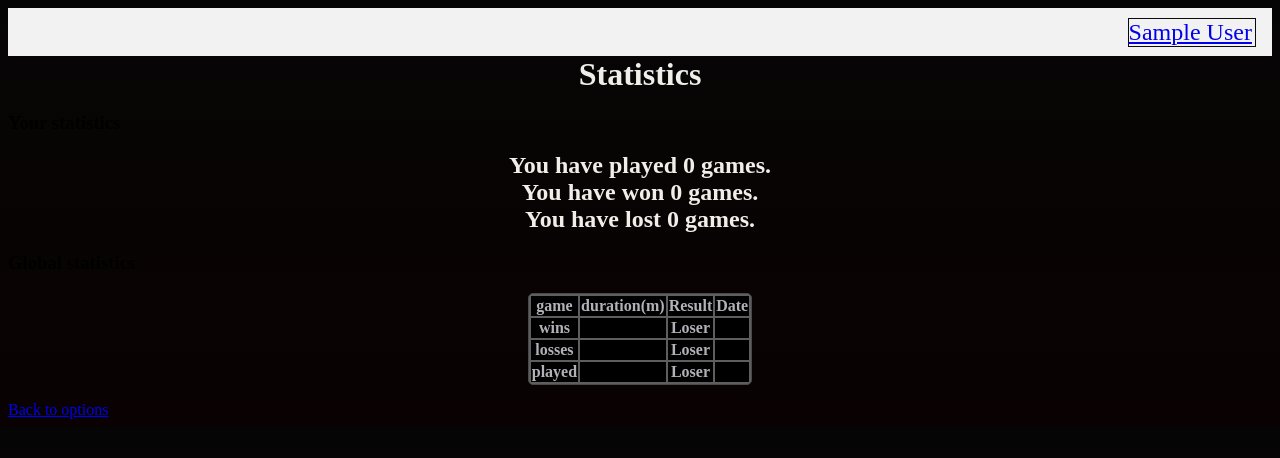
After one commit to enzof10/Tp-python-2022, a Flask app: page /statistics in a window 1280 px wide. The commit adds this page. Shown: the top 458 px of the page. Run offline with Flask 2, Linux system fonts and the light colour scheme; the visitor is signed in with stand-in values (Sample User, id 1); data that the repository does not hold is empty.

Commit message:
add statistics by current user

```diff
--- a/app/app.py
+++ b/app/app.py
@@ -13,6 +13,7 @@ from flask_sqlalchemy import SQLAlchemy
 from utils.db import db
 from models.user import User
 from models.game import Game
+from models.plays import Play_number
 
 app = Flask(__name__)
 
@@ -81,7 +82,7 @@ def login():
 def ramdomGame():
     randoms = []
     for i in range(5):
-        randoms.append(random.randint(0, 60))
+        randoms.append(random.randint(0, 50))
     return randoms
 
 
@@ -93,6 +94,7 @@ def options():
     return render_template('options.html')
 
 
+
 @app.route('/game', methods=['GET', 'POST'])
 def game():
     clase = ["", "", "", "", ""]
@@ -100,6 +102,7 @@ def game():
     if request.method == 'POST':
         userNumbersSave = []
         corrects = 0
+        print(session['numbers'])
         for positionUserNumber in userNumbers.keys():
             userNumbersSave.append(userNumbers[positionUserNumber])
             for positionRandom in range(len(session['numbers'])):
@@ -137,12 +140,73 @@ def game():
             game.attemps = session['attempts']
             game.is_winner = session['isWinner'] == "true"
             db.session.commit()
+        # game_id, attemp, is_winner, numbers , date
+        playNumber = Play_number(session["idGame"], session["attempts"], session["isWinner"] == 'true', str(session["userNumbers"]), datetime.now())
+        db.session.add(playNumber)
+        db.session.commit()
         return render_template('game.html', clase=clase)
     else:
         session["attempts"] = 0
         session["isWinner"] = "false"
         session["startGame"] = datetime.now()
+        session["idGame"] = 0
+        randoms = ramdomGame()
+        print(randoms)
+        session['numbers'] = randoms
         return render_template('game.html', clase=clase)
+
+def getAllGamesByUser(id):
+    games = Game.query.filter_by(user_id=id).all()
+    return games
+
+def getAllPlaysByUser(id):
+    plays = Play_number.query.filter_by(user_id=id).all()
+    return plays
+
+def getAllPlaysByGame(id):
+    plays = Play_number.query.filter_by(game_id=id).all()
+    return plays
+
+def getStatistics(id):
+    games = getAllGamesByUser(id)
+    gamesWon = 0
+    gamesLost = 0
+    gamesDuration = 0
+    gamesAttempts = 0
+    for game in games:
+        if game.is_winner:
+            gamesWon = gamesWon + 1
+        else:
+            gamesLost = gamesLost + 1
+        gamesDuration = gamesDuration + game.duration
+        gamesAttempts = gamesAttempts + game.attemps
+    return gamesWon, gamesLost, gamesDuration, gamesAttempts
+
+
+@app.route('/statistics')
+def statistics():
+    statisticsCurrentByUser = {}
+    wins = 0
+    losses = 0
+    played = 0
+    gamesCurrentUser = Game.query.filter_by(user_id=session['id']).all()
+    for game in gamesCurrentUser:
+        played = played + 1
+        if game.is_winner:
+            wins = wins + 1
+        else:
+            losses = losses + 1
+        statisticsCurrentByUser[game.id] = {}
+        statisticsCurrentByUser[game.id]["attempts"] = game.attemps
+        statisticsCurrentByUser[game.id]["duration"] = game.duration
+        statisticsCurrentByUser[game.id]["is_winner"] = game.is_winner
+        statisticsCurrentByUser[game.id]["date"] = game.start
+    statisticsCurrentByUser["wins"] = wins
+    statisticsCurrentByUser["losses"] = losses
+    statisticsCurrentByUser["played"] = played
+
+
+    return render_template('statistics.html', statisticsCurrentByUser=statisticsCurrentByUser)
 
 
 def queryString():
--- /dev/null
+++ b/app/static/css/statistics.css
@@ -0,0 +1,68 @@
+body{
+    background: #0F0E0E;
+
+    background: linear-gradient(to bottom, #060505 0%, #0a0202 100%);
+}
+h1, h2{
+    font-size: 2em;
+    margin: 0 auto;
+    font-weight: bold;
+    color: #F1EEE9;
+    text-align: center;
+}
+
+p{
+    font-size: 1.5em;
+    margin: 0 auto;
+    font-weight: bold;
+    color: #F1EEE9;
+    text-align: center;
+}
+
+nav{
+    width: 100%;
+    height: 3rem;
+    background-color: #f2f2f3;
+    display: flex;
+    align-items: center;
+    justify-content:right;
+
+}
+.login{
+    margin-right: 1rem;
+    margin-left: 1rem;
+    font-size: 1.5rem;
+    text-decoration: none;
+    color: #191254;
+    border: 1px solid rgb(11, 11, 11);
+    transition: all 0.5s ease-in-out;
+    width: 10%;
+
+}
+.login:hover{
+    background-color: #000000;
+    color: #F1EEE9;
+    border: #73777B 1px solid;
+}
+
+table{
+    max-width: 80%;
+    border: 1px solid rgb(73, 73, 73);
+    border-radius: 5px;
+    background-color: #5f5e5e;
+    margin: 1rem auto;
+    font-size: 1em;
+    text-align: center;
+    color: #b9b8c0;
+    font-weight: bold;
+}
+tr{
+    border: 1px solid rgb(73, 73, 73);
+    border-radius: 5px;
+    background-color: #000000;
+    margin: 1rem auto;
+    font-size: 1em;
+    text-align: center;
+    color: #b1b1b8;
+    font-weight: bold;
+}
--- a/app/templates/options.html
+++ b/app/templates/options.html
@@ -19,7 +19,7 @@
     <h2>Choose your destiny</h2>
     <div class="options">
       <a class="optios__a"  href="{{ url_for('game') }}"> game </a>
-      <a class="optios__a" href="{{ url_for('game') }}"> statics </a>
+      <a class="optios__a" href="{{ url_for('statistics') }}"> statics </a>
     </div>
     <div class="rules">
       <h2>Rules:</h2>
--- /dev/null
+++ b/app/templates/statistics.html
@@ -0,0 +1,50 @@
+<!DOCTYPE html>
+<html lang="en">
+  <head>
+    <meta charset="UTF-8" />
+    <meta http-equiv="X-UA-Compatible" content="IE=edge" />
+    <meta name="viewport" content="width=device-width, initial-scale=1.0" />
+    <title>Statistics</title>
+    <link
+      rel="stylesheet"
+      href="{{ url_for('static', filename='css/statistics.css') }}"
+    />
+  </head>
+  <body>
+    <nav>
+      <div class="login">
+        <a href="options">{{ session.name }}</a>
+      </div>
+    </nav>
+    <h2>Statistics</h2>
+    <div class="statistics">
+      <div class="statistics__container">
+        <h3>Your statistics</h3>
+        <p>You have played {{ statisticsCurrentByUser.played }} games.</p>
+        <p>You have won {{ statisticsCurrentByUser.wins }} games.</p>
+        <p>You have lost {{ statisticsCurrentByUser.losses }} games.</p>
+      </div>
+      <div class="statistics__container">
+        <h3>Global statistics</h3>
+
+        <table>
+          <tr>
+            <th>game</th>
+            <th>duration(m)</th>
+            <th>Result</th>
+            <th>Date</th>
+          </tr>
+          {% for game in statisticsCurrentByUser %}
+          <tr>
+            <td>{{ game }}</td>
+            <td>{{ statisticsCurrentByUser[game].duration }}</td>
+            <td>{{ "Winner" if statisticsCurrentByUser[game].is_winner else "Loser" }}</td>
+            <td>{{ statisticsCurrentByUser[game].date }}</td>
+          </tr>
+          {% endfor %}
+        </table>
+      </div>
+      <a href="{{ url_for('options') }}">Back to options</a>
+    </div>
+  </body>
+</html>
```
Also changed, not shown: app/models/plays.py (added, +17 -0 lines).
